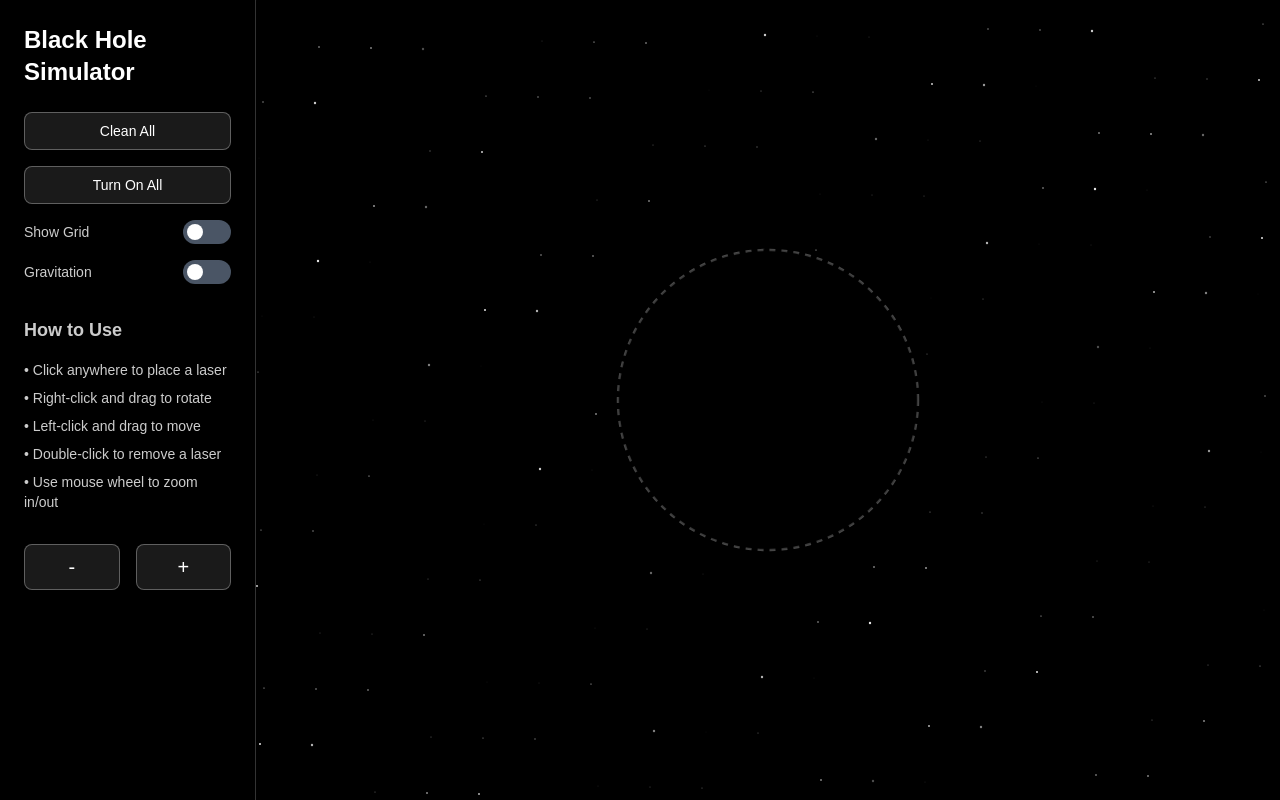
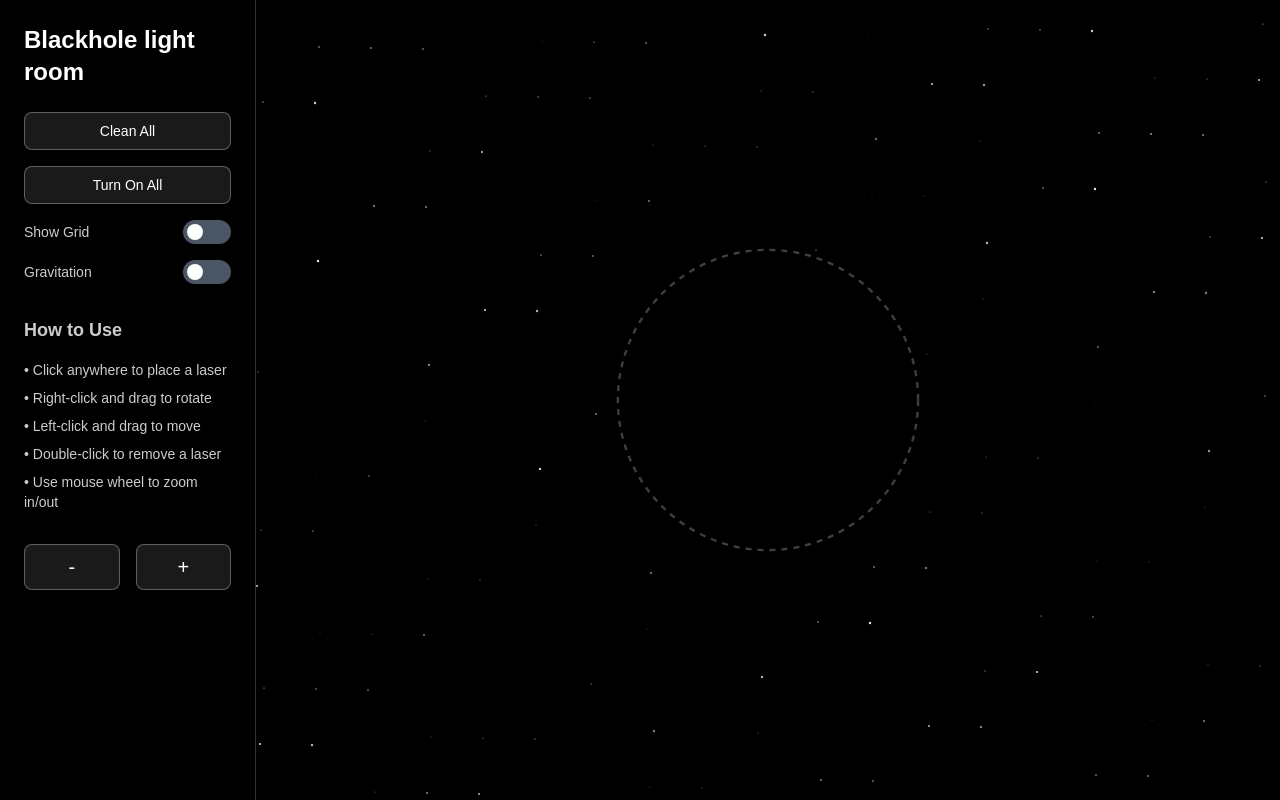
Before and after one commit to seap-udea/lighting-black-holes, a Next.js app: page / in a window 1280 px wide. Built offline with nearby package versions, Linux system fonts and the light colour scheme.

Commit message:
[FIX] Change title

```diff
--- a/src/components/BlackHole.tsx
+++ b/src/components/BlackHole.tsx
@@ -489,7 +489,7 @@
         className="absolute left-0 top-0 h-full w-[20%] bg-black/50 backdrop-blur-sm border-r border-white/20 p-6 z-50"
         style={{ pointerEvents: "auto" }}
       >
-        <h1 className="text-white text-2xl font-bold mb-6">Black Hole Simulator</h1>
+        <h1 className="text-white text-2xl font-bold mb-6">Blackhole light room</h1>
 
         {/* Controls */}
         <div className="space-y-4 mb-8">
```
